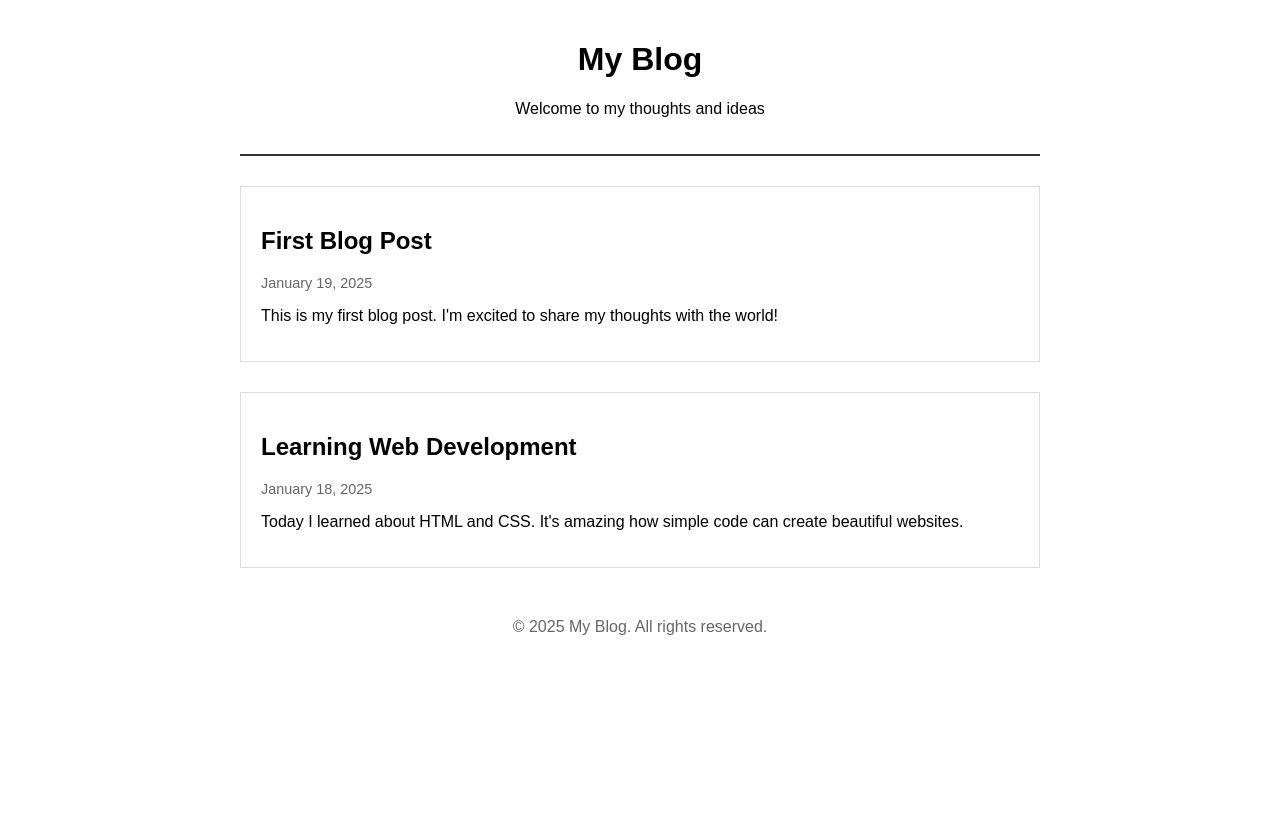
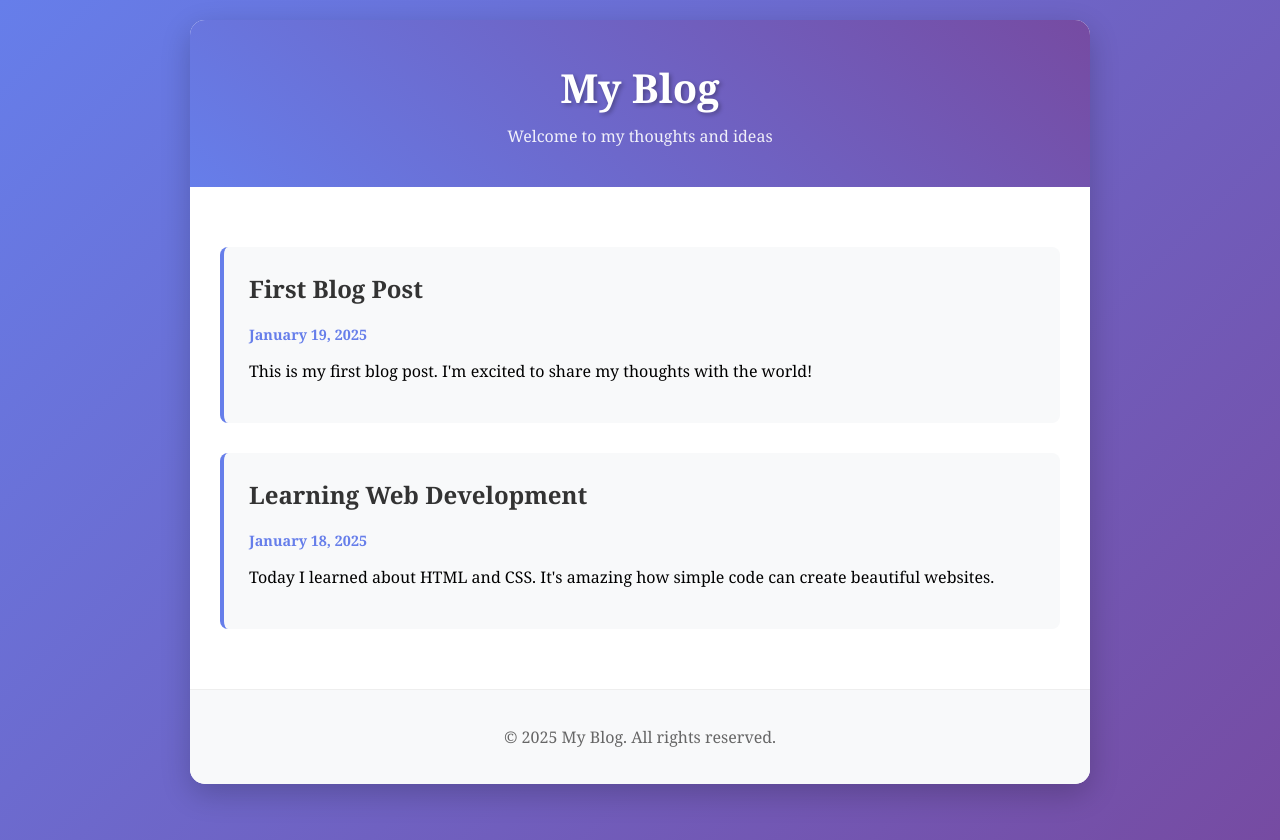
Before and after one commit to manikcloud/amazon-q-workshop-2026, a plain HTML site: page 05-practical-exercise/blogger-website.html in a window 1280 px wide. Before the commit the page ends 800 px from the top, so only its background shows below. Drawn offline with Linux system fonts and the light colour scheme.

```diff
--- a/05-practical-exercise/blogger-website.html
+++ b/05-practical-exercise/blogger-website.html
@@ -5,14 +5,51 @@
     <meta name="viewport" content="width=device-width, initial-scale=1.0">
     <title>My Blog</title>
     <style>
-        body { font-family: Arial, sans-serif; max-width: 800px; margin: 0 auto; padding: 20px; }
-        header { text-align: center; border-bottom: 2px solid #333; padding-bottom: 20px; }
-        article { margin: 30px 0; padding: 20px; border: 1px solid #ddd; }
-        .date { color: #666; font-size: 0.9em; }
-        footer { text-align: center; margin-top: 50px; color: #666; }
+        body {
+            font-family: 'Georgia', serif;
+            max-width: 900px;
+            margin: 0 auto;
+            padding: 20px;
+            background: linear-gradient(135deg, #667eea 0%, #764ba2 100%);
+            min-height: 100vh;
+        }
+        .container {
+            background: white;
+            border-radius: 15px;
+            box-shadow: 0 10px 30px rgba(0,0,0,0.2);
+            overflow: hidden;
+        }
+        header {
+            text-align: center;
+            background: linear-gradient(45deg, #667eea, #764ba2);
+            color: white;
+            padding: 40px 20px;
+        }
+        header h1 { margin: 0; font-size: 2.5em; text-shadow: 2px 2px 4px rgba(0,0,0,0.3); }
+        header p { margin: 10px 0 0 0; opacity: 0.9; }
+        main { padding: 30px; }
+        article {
+            margin: 30px 0;
+            padding: 25px;
+            border-left: 4px solid #667eea;
+            background: #f8f9fa;
+            border-radius: 8px;
+            transition: transform 0.3s ease;
+        }
+        article:hover { transform: translateY(-5px); box-shadow: 0 5px 15px rgba(0,0,0,0.1); }
+        article h2 { color: #333; margin-top: 0; }
+        .date { color: #667eea; font-weight: bold; font-size: 0.9em; }
+        footer {
+            text-align: center;
+            padding: 20px;
+            background: #f8f9fa;
+            color: #666;
+            border-top: 1px solid #eee;
+        }
     </style>
 </head>
 <body>
+    <div class="container">
         <header>
             <h1>My Blog</h1>
             <p>Welcome to my thoughts and ideas</p>
@@ -35,5 +72,6 @@
         <footer>
             <p>&copy; 2025 My Blog. All rights reserved.</p>
         </footer>
+    </div>
 </body>
 </html>
```
Also changed, not shown: 2 other files. Lines whose indentation alone changed are shown as unchanged.
